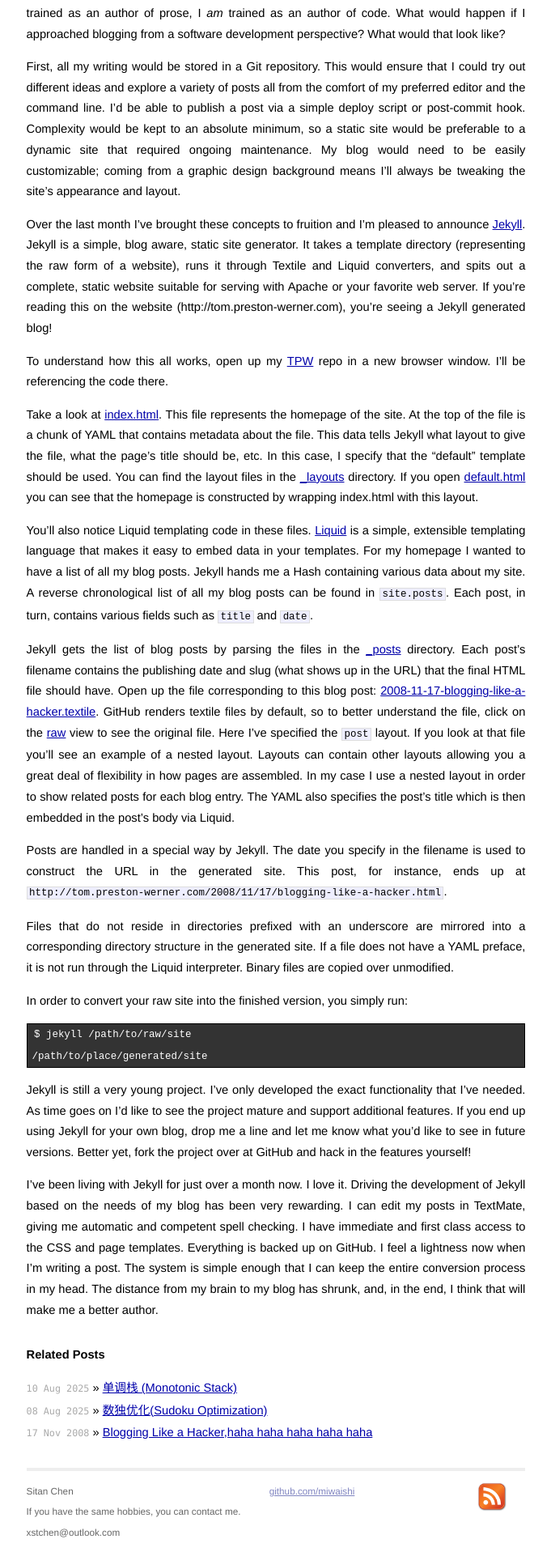
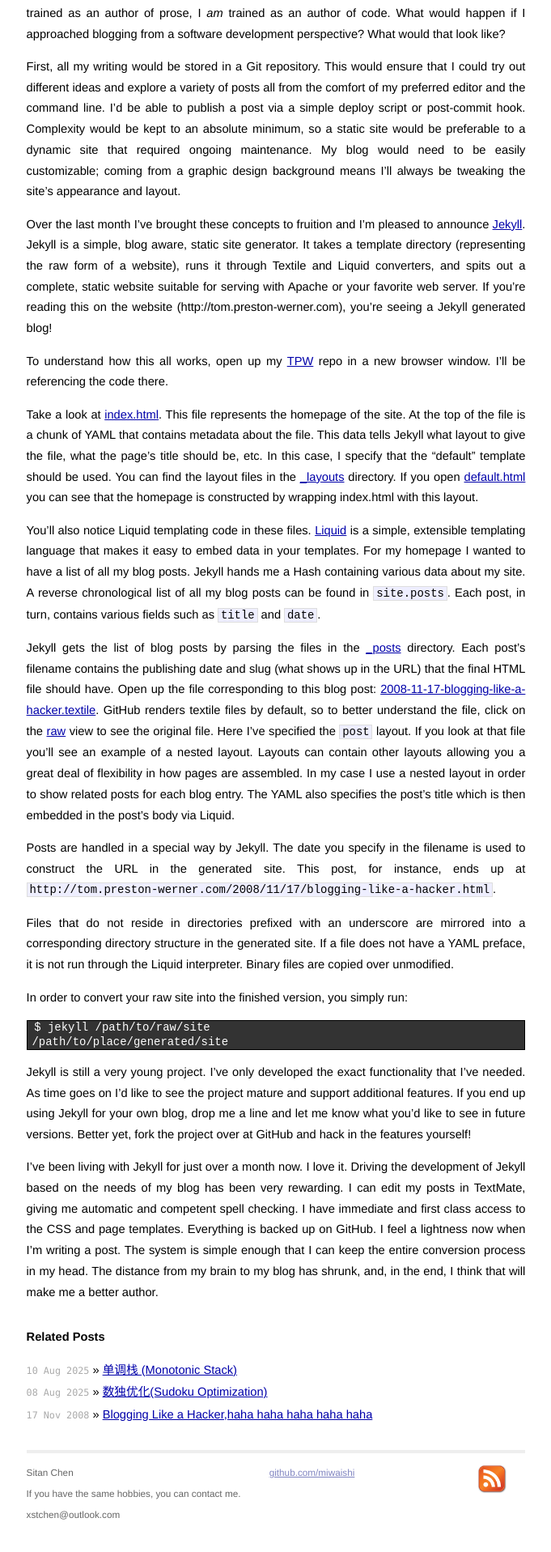
Before and after one commit to china666888/china666888.github.io, a Jekyll site: the page built from _posts/2008-11-17-blogging-like-a-hacker-ha-ha-ha-ha-ha (Copy).md, in a window 1280 px wide. Shown: the part 734-2651 px from the top of the page at 81% size, without its empty margins (299-980 px from the left). Built offline with Jekyll 4.4.1, drawn with Linux system fonts in a browser that asks for light colours; after the commit the page ends 2629 px from its top, so only the background shows below that.

Commit message:
描述CSS的修改内容

```diff
--- a/css/screen.css
+++ b/css/screen.css
@@ -159,6 +159,7 @@
     border: 1px solid #ddd;
     background-color: #eef;
     padding: 0 .4em;
+    line-height: 1.2; /* 确保代码块内的代码也使用相同的行间距 */
   }
 
   #post ul,
@@ -169,12 +170,13 @@
   #post code {
     border: 1px solid #ddd;
     background-color: #eef;
-    font-size: 85%;
+    font-size: 95%;
     padding: 0 .2em;
-  }
+     }
 
     #post pre code {
       border: none;
+      line-height: 1.2; /* 确保代码块内的代码也使用相同的行间距 */
     }
 
   #post img {
```
Also changed, not shown: _posts/2025-08-10-单调栈-Monotonic Stack.md (+0 -1 lines), 4 other files.
